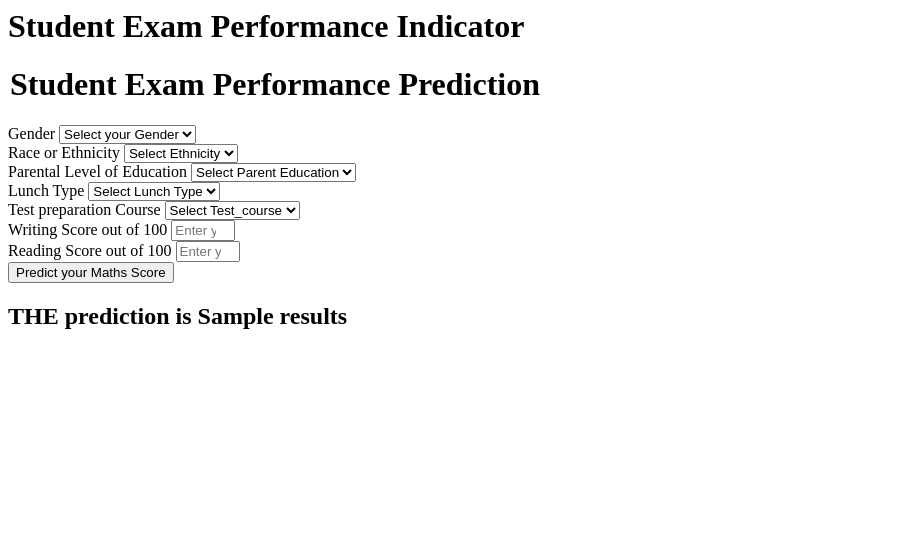
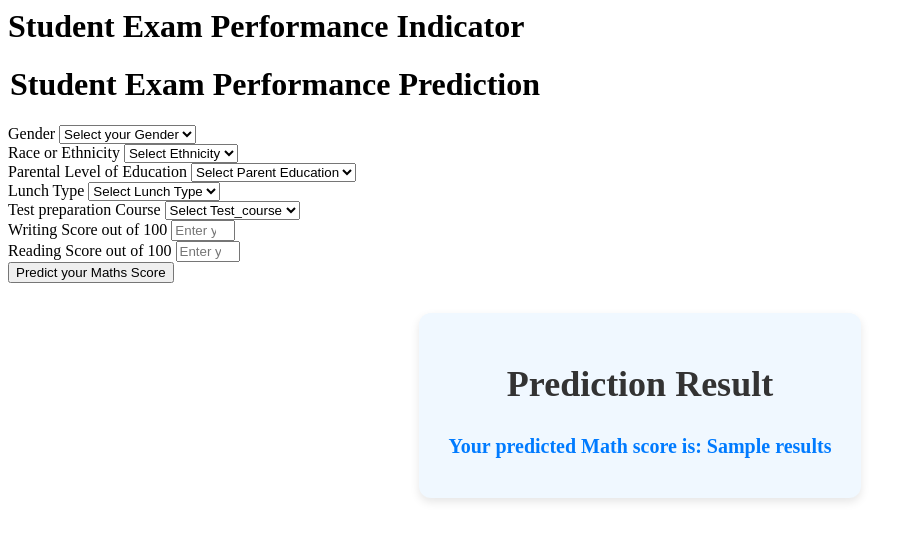
Before and after one commit to Haggai16/MLProject, a Flask app: template templates/home.html in a window 1280 px wide. Shown: the top 541 px of the page, without its empty margins (0-916 px from the left). Run offline with Flask 3, Linux system fonts and the light colour scheme; the template is opened without the code that fills it: most values are stand-ins (such as "Sample title", 1, 10 or a date in 2020).

Commit message:
Prediction Page

```diff
--- a/templates/home.html
+++ b/templates/home.html
@@ -105,7 +105,14 @@
         </div>
     </form>
     <h2>
-       THE  prediction is {{results}}
+        {% if results %}
+        <div style="margin-top: 30px; display: flex; justify-content: center;">
+            <div style="background-color: #f0f8ff; padding: 20px 30px; border-radius: 12px; box-shadow: 0px 4px 10px rgba(0,0,0,0.1); text-align: center; max-width: 400px;">
+                <h2 style="color: #333;">Prediction Result</h2>
+                <p style="font-size: 20px; color: #007bff; font-weight: bold;">Your predicted Math score is: {{ results }}</p>
+            </div>
+        </div>
+        {% endif %}
     </h2>
    <body>
 </html>
```
